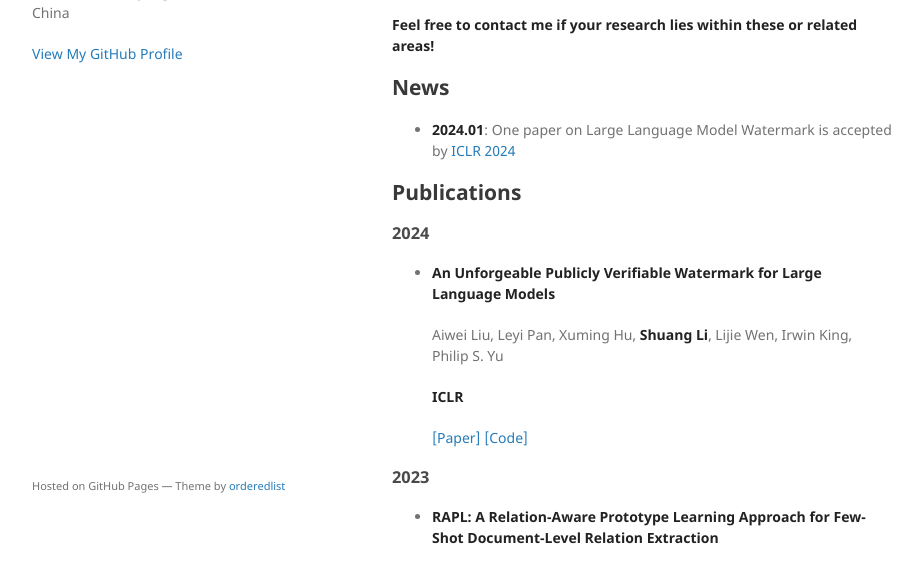
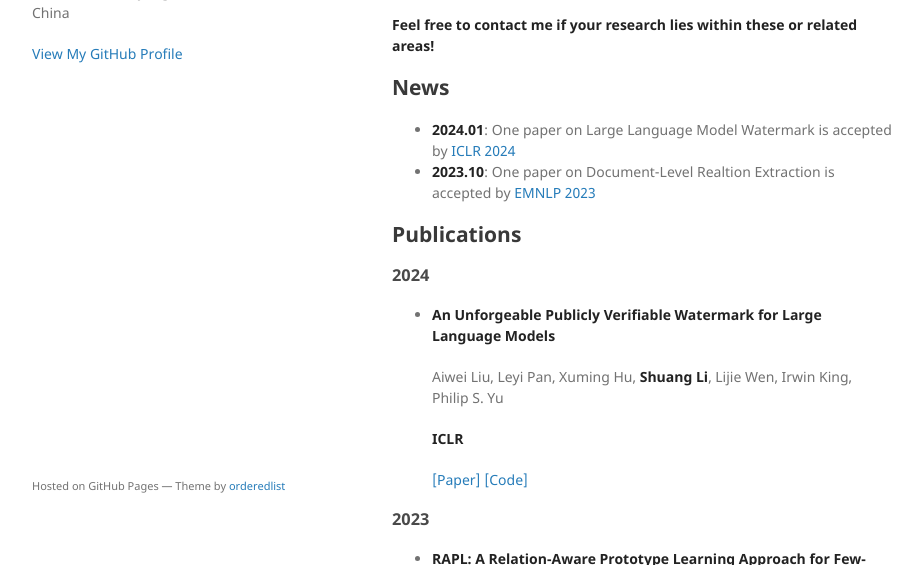
Before and after one commit to thulishuang/thulishuang.github.io, a Jekyll site: the page built from index.md, in a window 1280 px wide and 900 px high, cut to the strip 335-900 px from the top of the window. Shown: the whole strip, without its empty margins (178-1100 px from the left). Built offline with Jekyll 4.4.1, drawn with Linux system fonts in a browser that asks for light colours; our own code applies the rules of GitHub Pages for plain Markdown files.

Commit message:
Update index.md

```diff
--- a/index.md
+++ b/index.md
@@ -18,6 +18,7 @@ Contact: <lisa18@mails.tsinghua.edu.cn>
 ## News
 
 - **2024.01**: One paper on Large Language Model Watermark is accepted by [ICLR 2024](https://openreview.net/group?id=ICLR.cc/2024/Conference)
+- **2023.10**: One paper on Document-Level Realtion Extraction is accepted by [EMNLP 2023](https://2023.emnlp.org)
 
 ## Publications
 
```
